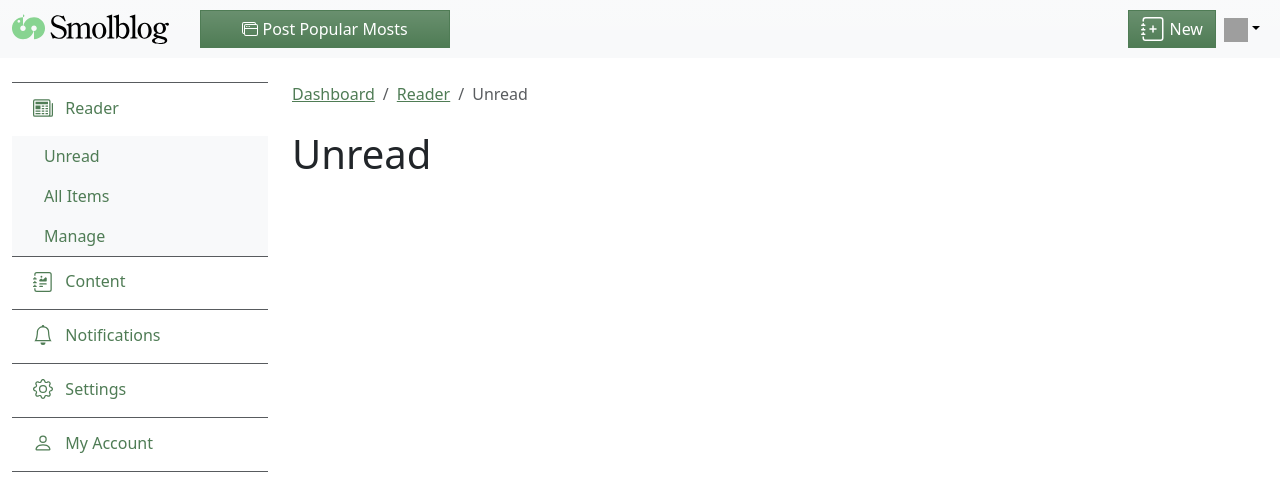
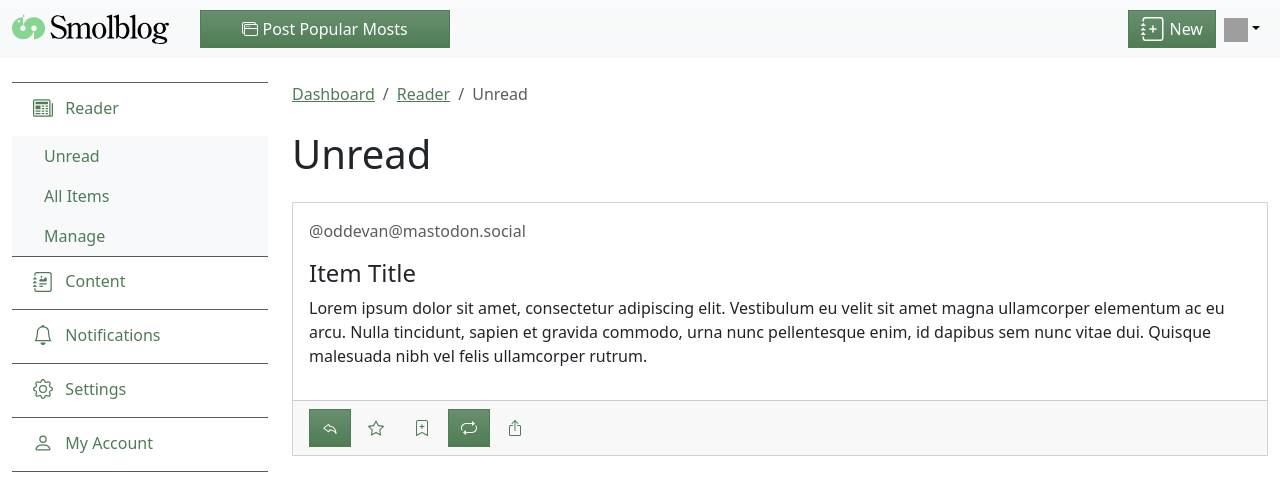
Before and after one commit to oddevan/smolblog-dashboard, a SvelteKit app: page /reader in a window 1280 px wide. Shown: the top 492 px of the page. Built offline with nearby package versions, Linux system fonts and the light colour scheme; grey boxes are pictures that could not be loaded.

Commit message:
Draft reader item

```diff
--- a/src/routes/reader/+page.svelte
+++ b/src/routes/reader/+page.svelte
@@ -1,5 +1,6 @@
 <script>
 	import Breadcrumbs from "../../lib/components/Breadcrumbs.svelte";
+	import ReaderItem from "./ReaderItem.svelte";
 
 	const steps = [
 		{path: '/', title: 'Dashboard'},
@@ -11,3 +12,5 @@
 <Breadcrumbs steps={steps} current="Unread" />
 
 <h1>Unread</h1>
+
+<ReaderItem></ReaderItem>
--- /dev/null
+++ b/src/routes/reader/ReaderItem.svelte
@@ -0,0 +1,30 @@
+<script>
+	import Icon from "../../lib/components/Icon.svelte";
+
+</script>
+<div class="card reader-item">
+	<div class="card-body">
+		<p class="text-muted">@oddevan@mastodon.social</p>
+		<h4 class="card-title">Item Title</h4>
+		<p>Lorem ipsum dolor sit amet, consectetur adipiscing elit. Vestibulum eu velit sit amet magna ullamcorper elementum
+			ac eu arcu. Nulla tincidunt, sapien et gravida commodo, urna nunc pellentesque enim, id dapibus sem nunc vitae
+			dui. Quisque malesuada nibh vel felis ullamcorper rutrum.</p>
+	</div>
+	<div class="card-footer">
+		<button class="btn btn-primary" aria-label="Reply" title="Reply">
+			<Icon icon="reply"/>
+		</button>
+		<button class="btn btn-link" aria-label="Like" title="Like">
+			<Icon icon="star"/>
+		</button>
+		<button class="btn btn-link" aria-label="Bookmark" title="Bookmark">
+			<Icon icon="bookmark-plus"/>
+		</button>
+		<button class="btn btn-primary" aria-label="Reblog" title="Reblog">
+			<Icon icon="repeat"/>
+		</button>
+		<button class="btn btn-link" aria-label="Share" title="Share">
+			<Icon icon="box-arrow-up"/>
+		</button>
+	</div>
+</div>
```
